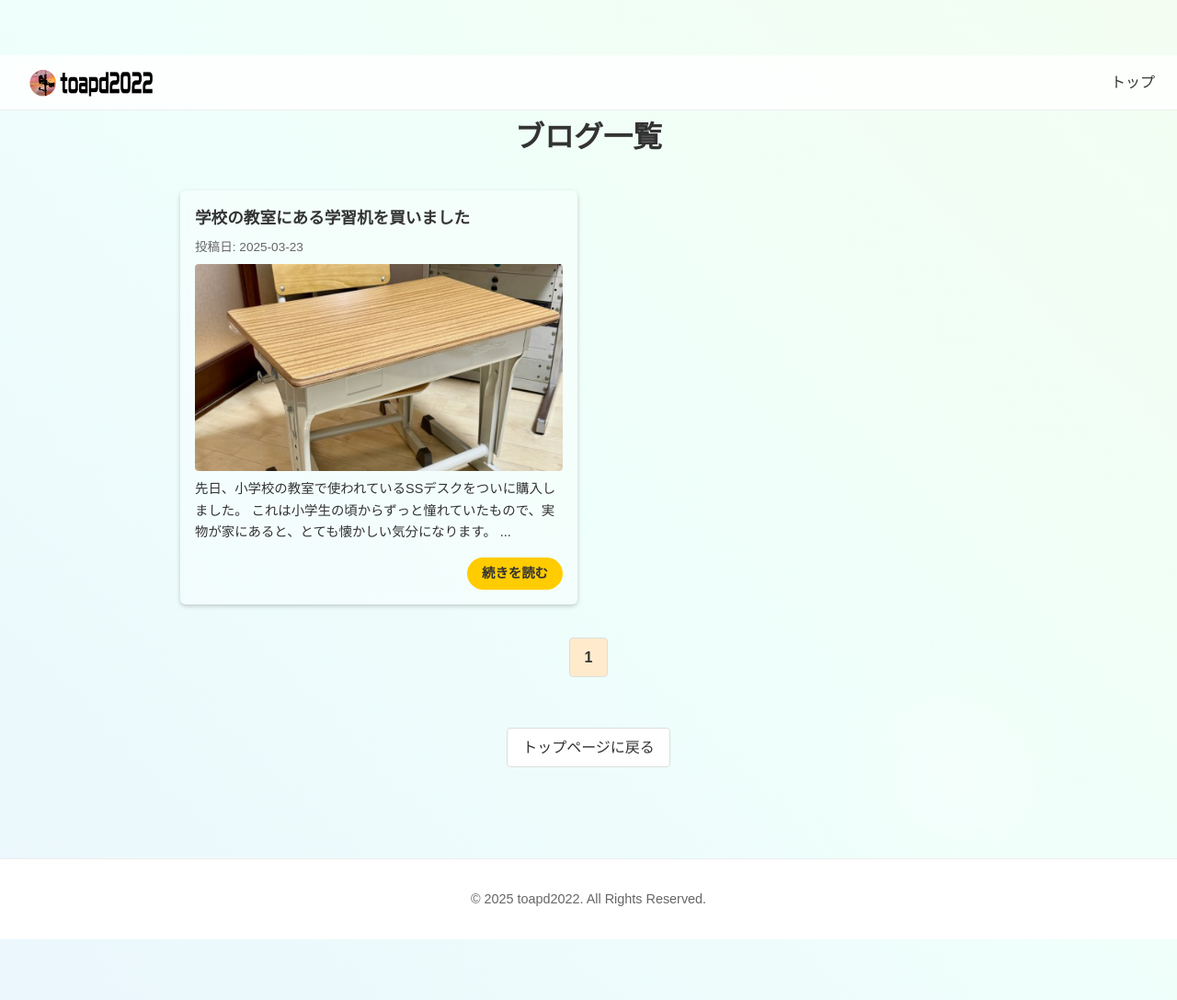
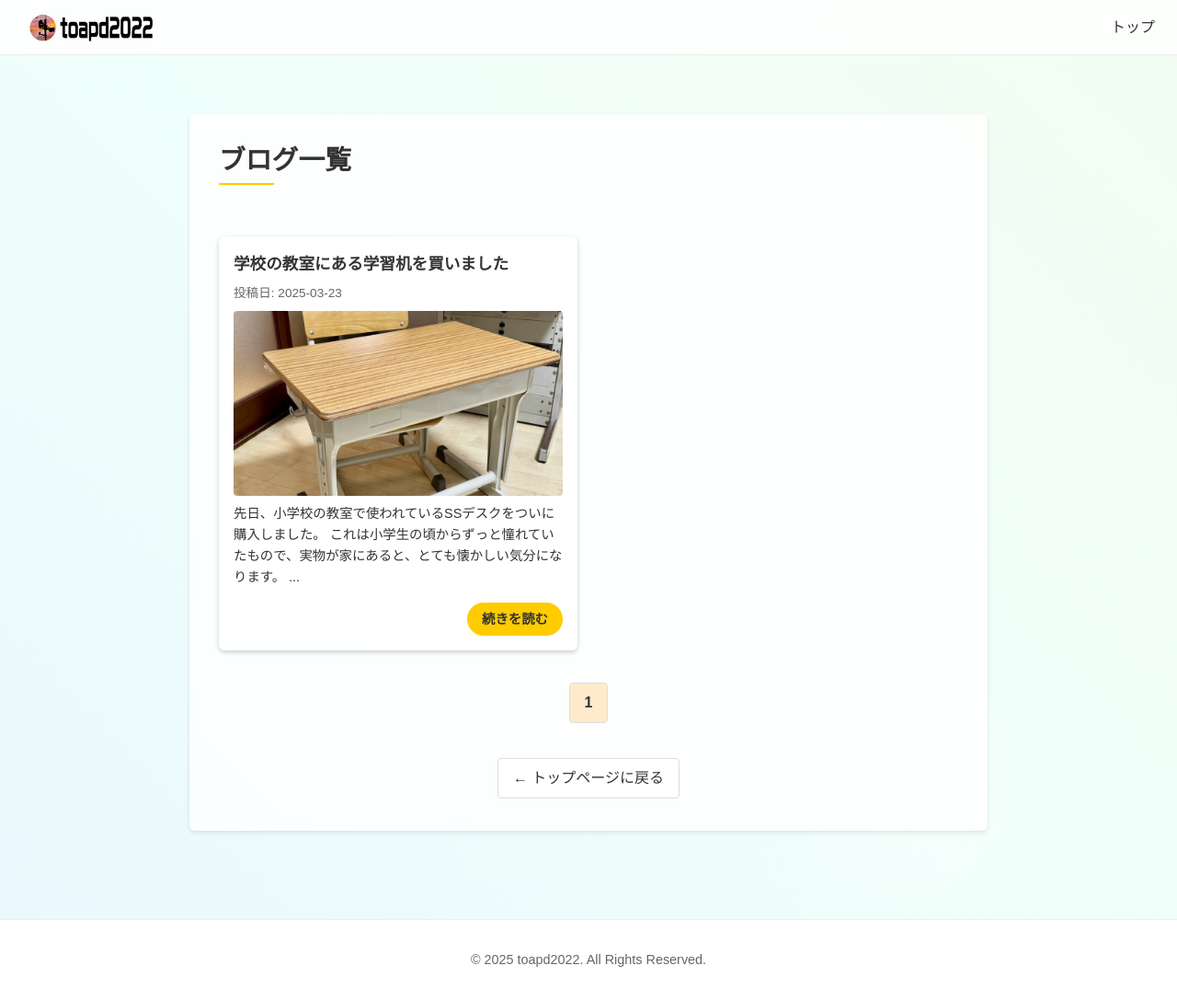
Before and after one commit to toapd2022/toapd2022, a Jekyll site: the page built from blog.html, in a window 1280 px wide and 1087 px high. Shown: the whole window at 92% size. Built offline with Jekyll 4.4.1, drawn with Linux system fonts in a browser that asks for light colours.

Commit message:
Add files via upload

```diff
--- a/blog.html
+++ b/blog.html
@@ -15,31 +15,66 @@ permalink: /blog.html
   <link rel="apple-touch-icon" href="{{ '/icons/top-logo.png' | relative_url }}" />
 
   <style>
-    /* =========================
-       1) ベーススタイル
-       ========================= */
+    /********************************
+     * 全体ベース
+     ********************************/
     * {
       margin: 0;
       padding: 0;
       box-sizing: border-box;
     }
     body {
-      font-family: sans-serif, Arial, "Hiragino Kaku Gothic ProN", Meiryo;
+      font-family: sans-serif, Arial, "Hiragino Kaku Gothic ProN", Meiryo, sans-serif;
       background: linear-gradient(45deg, #FFEFEF, #E7EFFF, #EFFFFB, #F7FCE8);
       background-size: 300% 300%;
-      animation: bgAnimation 15s ease infinite;
       color: #333;
       line-height: 1.6;
-      /* ▼▼▼ フェードイン用に追加 ▼▼▼ */
-      opacity: 0;
-      transform: translateY(10px);
-      transition: opacity 0.6s ease, transform 0.6s ease;
+      overflow-x: hidden;
+      animation: bgAnimation 15s ease infinite;
+      position: relative;
     }
     @keyframes bgAnimation {
       0%   { background-position: 0% 50%; }
       50%  { background-position: 100% 50%; }
       100% { background-position: 0% 50%; }
     }
+
+    /* body背景用のふわふわ円アニメ */
+    body::before {
+      content: "";
+      position: fixed;
+      top: -80px;
+      left: -80px;
+      width: 300px;
+      height: 300px;
+      background: radial-gradient(circle, rgba(255,255,255,0.3) 0%, transparent 70%);
+      border-radius: 50%;
+      z-index: -1;
+      animation: floatCircle 20s linear infinite alternate;
+    }
+    body::after {
+      content: "";
+      position: fixed;
+      bottom: -100px;
+      right: -100px;
+      width: 400px;
+      height: 400px;
+      background: radial-gradient(circle, rgba(255,255,255,0.4) 0%, transparent 70%);
+      border-radius: 50%;
+      z-index: -1;
+      animation: floatCircle2 30s linear infinite alternate;
+    }
+    @keyframes floatCircle {
+      0%   { transform: translate(0, 0) scale(1); }
+      50%  { transform: translate(60vw, 40vh) scale(1.2); }
+      100% { transform: translate(0, 0) scale(1); }
+    }
+    @keyframes floatCircle2 {
+      0%   { transform: translate(0, 0) scale(1); }
+      50%  { transform: translate(-40vw, -30vh) scale(1.1); }
+      100% { transform: translate(0, 0) scale(1); }
+    }
+
     a {
       color: #333;
       text-decoration: none;
@@ -49,44 +84,14 @@ permalink: /blog.html
       color: #666;
     }
 
-    /* 背景ふわふわ円アニメ */
-    body::before,
-    body::after {
-      content: "";
-      position: fixed;
-      width: 300px;
-      height: 300px;
-      border-radius: 50%;
-      z-index: -1;
-      opacity: 0.3;
-    }
-    body::before {
-      top: -80px; left: -80px;
-      background: radial-gradient(circle, #fff 0%, transparent 70%);
-      animation: floatCircle 20s linear infinite alternate;
-    }
-    body::after {
-      bottom: -100px; right: -100px;
-      background: radial-gradient(circle, #fff 0%, transparent 70%);
-      animation: floatCircle2 30s linear infinite alternate;
-    }
-    @keyframes floatCircle {
-      0%   { transform: translate(0,0) scale(1); }
-      50%  { transform: translate(60vw, 40vh) scale(1.2); }
-      100% { transform: translate(0,0) scale(1); }
-    }
-    @keyframes floatCircle2 {
-      0%   { transform: translate(0,0) scale(1); }
-      50%  { transform: translate(-40vw, -30vh) scale(1.1); }
-      100% { transform: translate(0,0) scale(1); }
-    }
-
-    /* =========================
-       2) ヘッダー
-       ========================= */
+    /********************************
+     * ヘッダー
+     ********************************/
     header {
       position: fixed;
-      top: 0; left: 0; right: 0;
+      top: 0;
+      left: 0;
+      right: 0;
       height: 60px;
       display: flex;
       align-items: center;
@@ -96,83 +101,157 @@ permalink: /blog.html
       border-bottom: 1px solid #eee;
       z-index: 999;
     }
-    .logo {
-      margin-right: auto;
+
+    .header-left {
+      display: flex;
+      align-items: center;
+      gap: 1rem;
+    }
+    .header-right {
+      display: flex;
+      align-items: center;
+      margin-left: auto;
+      gap: 1rem;
     }
     .logo img {
+      margin-top: 8px;
       height: 40px;
-      margin-top: 8px;
+    }
+
+    nav {
+      display: flex;
+      align-items: center;
     }
     nav ul {
       display: flex;
       list-style: none;
       gap: 1.5rem;
-      margin: 0; padding: 0;
+      justify-content: flex-end;
+      margin: 0;
+      padding: 0;
+    }
+    nav li {
+      cursor: pointer;
+      font-weight: 500;
     }
     nav li a {
       position: relative;
-      font-weight: 500;
-      padding: 0.5rem 0;
+      padding: 0.5rem 0 4px 0;
     }
     nav li a::after {
       content: "";
       position: absolute;
-      left: 0; bottom: 0;
-      width: 0%; height: 2px;
-      background: orange;
-      transition: 0.3s ease;
+      left: 0;
+      bottom: 0;
+      width: 0%;
+      height: 2px;
+      background-color: orange;
+      transition: width 0.3s ease;
     }
     nav li a:hover::after {
       width: 100%;
     }
+
+    /********************************
+     * ハンバーガーボタン（スマホ専用）
+     ********************************/
     .hamburger {
       display: none;
       flex-direction: column;
+      justify-content: center;
       gap: 4px;
       background: transparent;
       border: none;
       cursor: pointer;
     }
     .hamburger span {
-      width: 25px; height: 3px; background: #333; border-radius: 2px;
+      display: block;
+      width: 25px;
+      height: 3px;
+      background: #333;
+      border-radius: 2px;
     }
-    @media (max-width: 900px) {
-      .hamburger { display: flex; }
+    @media screen and (max-width: 900px) {
+      .hamburger {
+        display: flex; /* ハンバーガーボタンを表示 */
+      }
       nav {
         position: absolute;
         top: 60px;
         right: 20px;
         background: rgba(255,255,255,0.95);
         backdrop-filter: blur(6px);
-        border-radius: 6px;
         border: 1px solid #eee;
         padding: 1rem;
+        border-radius: 6px;
         display: none;
         flex-direction: column;
         gap: 1rem;
       }
-      nav ul { flex-direction: column; gap: 1rem; }
+      nav ul {
+        flex-direction: column;
+        gap: 1rem;
+      }
+      nav li {
+        text-align: right;
+      }
     }
 
-    /* =========================
-       3) メイン
-       ========================= */
+    /********************************
+     * メインコンテンツ
+     ********************************/
     main {
+      width: 90%;
+      max-width: 900px;
       margin: 0 auto;
       padding: 4rem 1rem;
-      margin-top: 60px; /* ヘッダー分 */
-      max-width: 920px;
-    }
-    h1.page-title {
-      font-size: 2rem;
-      margin-bottom: 2rem;
-      text-align: center;
+      margin-top: 60px; /* ヘッダー分のスペース */
     }
 
-    /* =========================
-       4) ブログ一覧 (PC2列, SP1列)
-       参考: index.html -> #blog
-       ========================= */
+    /* fade-inアニメ用 */
+    .fade-in {
+      opacity: 0;
+      transform: translateY(30px);
+      transition: all 0.8s ease;
+    }
+    .fade-in.active {
+      opacity: 1;
+      transform: translateY(0);
+    }
+
+    /* カード風背景 */
+    .post-card {
+      background: rgba(255,255,255,0.8);
+      backdrop-filter: blur(4px);
+      border-radius: 6px;
+      box-shadow: 0 2px 5px rgba(0,0,0,0.1);
+      padding: 2rem;
+    }
+
+    /* 共通タイトル風 */
+    .post-title {
+      font-size: 1.8rem;
+      line-height: 1.3;
+      margin-bottom: 1.5rem;
+      color: #333;
+      position: relative;
+      display: inline-block;
+      padding-bottom: 0.5rem;
+    }
+    .post-title::after {
+      content: "";
+      position: absolute;
+      left: 0;
+      bottom: 0;
+      width: 60px;
+      height: 2px;
+      background-color: #ffcc00;
+    }
+
+    /********************************
+     * ブログ一覧用スタイル
+     ********************************/
+    /* 一覧をカード内にレイアウト */
     .blog-list {
       display: grid;
       grid-template-columns: 1fr 1fr; /* PCで2列 */
@@ -189,9 +268,8 @@ permalink: /blog.html
       backdrop-filter: blur(6px);
       padding: 1rem;
       border-radius: 6px;
-      transition: background 0.3s ease;
+      transition: background 0.3s ease, transform 0.3s ease;
       box-shadow: 0 2px 5px rgba(0,0,0,0.2);
-      transition: transform 0.3s ease;
     }
     .blog-item:hover {
       background: rgba(255,255,255,0.6);
@@ -236,9 +313,9 @@ permalink: /blog.html
       background: #ffd933;
     }
 
-    /* =========================
-       ページネーション
-       ========================= */
+    /********************************
+     * ページネーション
+     ********************************/
     .pagination {
       text-align: center;
       margin: 2rem auto 0;
@@ -267,27 +344,9 @@ permalink: /blog.html
       font-weight: bold;
     }
 
-    /* =========================
-       フッター
-       ========================= */
-    .footer-nav {
-      margin-top: 3rem;
-      text-align: center;
-    }
-    .footer-nav a {
-      display: inline-block;
-      margin: 0.2rem;
-      padding: 0.5rem 1rem;
-      background: #fff;
-      border: 1px solid #ddd;
-      border-radius: 4px;
-      text-decoration: none;
-      color: #333;
-      transition: background 0.3s ease;
-    }
-    .footer-nav a:hover {
-      background: #f0f0f0;
-    }
+    /********************************
+     * フッター
+     ********************************/
     footer {
       text-align: center;
       padding: 2rem;
@@ -296,32 +355,46 @@ permalink: /blog.html
       margin-top: 2rem;
     }
     footer p {
+      font-size: 0.9rem;
       color: #666;
-      font-size: 0.9rem;
     }
 
-    /* =========================
-       フェードイン用追加クラス
-       ========================= */
-    body.page-loaded {
-      opacity: 1;
-      transform: translateY(0);
+    /* 記事末尾などの戻るボタン兼用 */
+    .post-nav {
+      margin-top: 2rem;
+      text-align: center;
+    }
+    .post-nav a {
+      display: inline-block;
+      margin: 0.2rem;
+      padding: 0.5rem 1rem;
+      background: #fff;
+      border: 1px solid #ddd;
+      border-radius: 4px;
+      color: #333;
+      text-decoration: none;
+      transition: background 0.3s ease;
+    }
+    .post-nav a:hover {
+      background: #f0f0f0;
     }
   </style>
 </head>
 <body>
   <!-- ヘッダー -->
   <header>
+    <div class="header-left">
+      <!-- ロゴ（クリックでトップページへ） -->
       <div class="logo">
-      <!-- ロゴをクリックでトップページへ -->
         <a href="{{ '/' | relative_url }}">
           <img src="{{ '/icons/logo.png' | relative_url }}" alt="toapd2022">
         </a>
       </div>
+    </div>
     <div class="header-right">
       <nav>
         <ul>
-          <!-- トップページのみ -->
+          <!-- トップページリンクなど -->
           <li><a href="{{ '/' | relative_url }}">トップ</a></li>
         </ul>
       </nav>
@@ -333,9 +406,12 @@ permalink: /blog.html
     </div>
   </header>
 
-  <!-- メイン -->
+  <!-- メインコンテンツ -->
   <main>
-    <h1 class="page-title">{{ page.title }}</h1>
+    <!-- カード風コンテナ + フェードイン -->
+    <div class="post-card fade-in" id="blogCard">
+      <!-- ページタイトル -->
+      <h1 class="post-title">{{ page.title }}</h1>
 
       {% if site.posts.size > 0 %}
         <div class="blog-list" id="blogList">
@@ -353,7 +429,7 @@ permalink: /blog.html
                 <img src="{{ post.thumbnail | relative_url }}" alt="{{ post.title }}">
               </div>
             {% else %}
-            <!-- サムネ無い場合 -->
+              <!-- サムネが無い場合のデフォルト画像 -->
               <div class="blog-thumbnail">
                 <img src="{{ '/icons/tv1.png' | relative_url }}" alt="{{ post.title }}">
               </div>
@@ -368,13 +444,17 @@ permalink: /blog.html
           </article>
           {% endfor %}
         </div>
+
+        <!-- ページネーション -->
         <div class="pagination" id="pagination"></div>
       {% else %}
         <p>まだ記事がありません。</p>
       {% endif %}
 
-    <div class="footer-nav">
-      <a href="{{ '/' | relative_url }}">トップページに戻る</a>
+      <!-- 一覧下部の戻る例 -->
+      <div class="post-nav">
+        <a href="{{ '/' | relative_url }}">← トップページに戻る</a>
+      </div>
     </div>
   </main>
 
@@ -383,7 +463,7 @@ permalink: /blog.html
     <p>© 2025 toapd2022. All Rights Reserved.</p>
   </footer>
 
-  <!-- ハンバーガー + ページネーションJS -->
+  <!-- ハンバーガーメニュー + フェードイン + ページネーションJS -->
   <script>
     // ハンバーガーメニュー
     const hamburgerBtn = document.getElementById('hamburgerBtn');
```
Also changed, not shown: other parts of blog.html (+18 -10 lines). Lines whose indentation alone changed are shown as unchanged.
